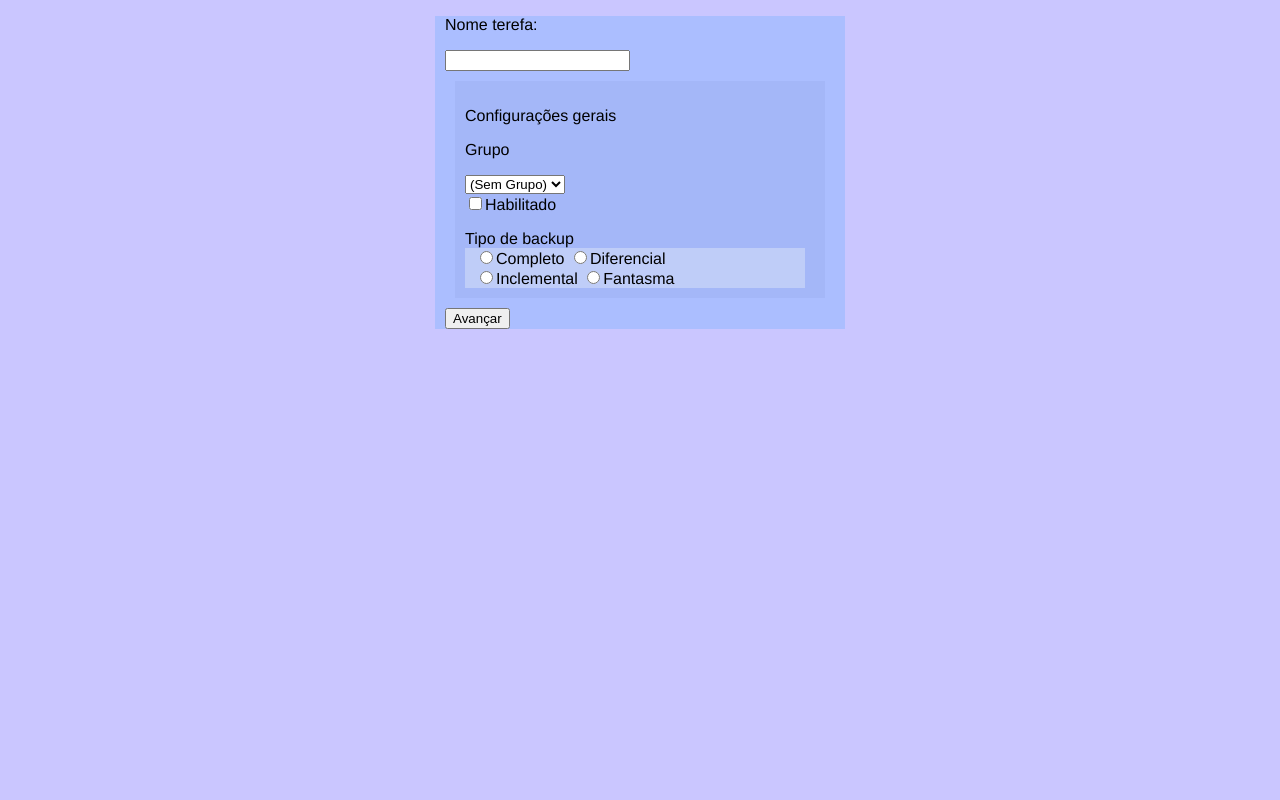
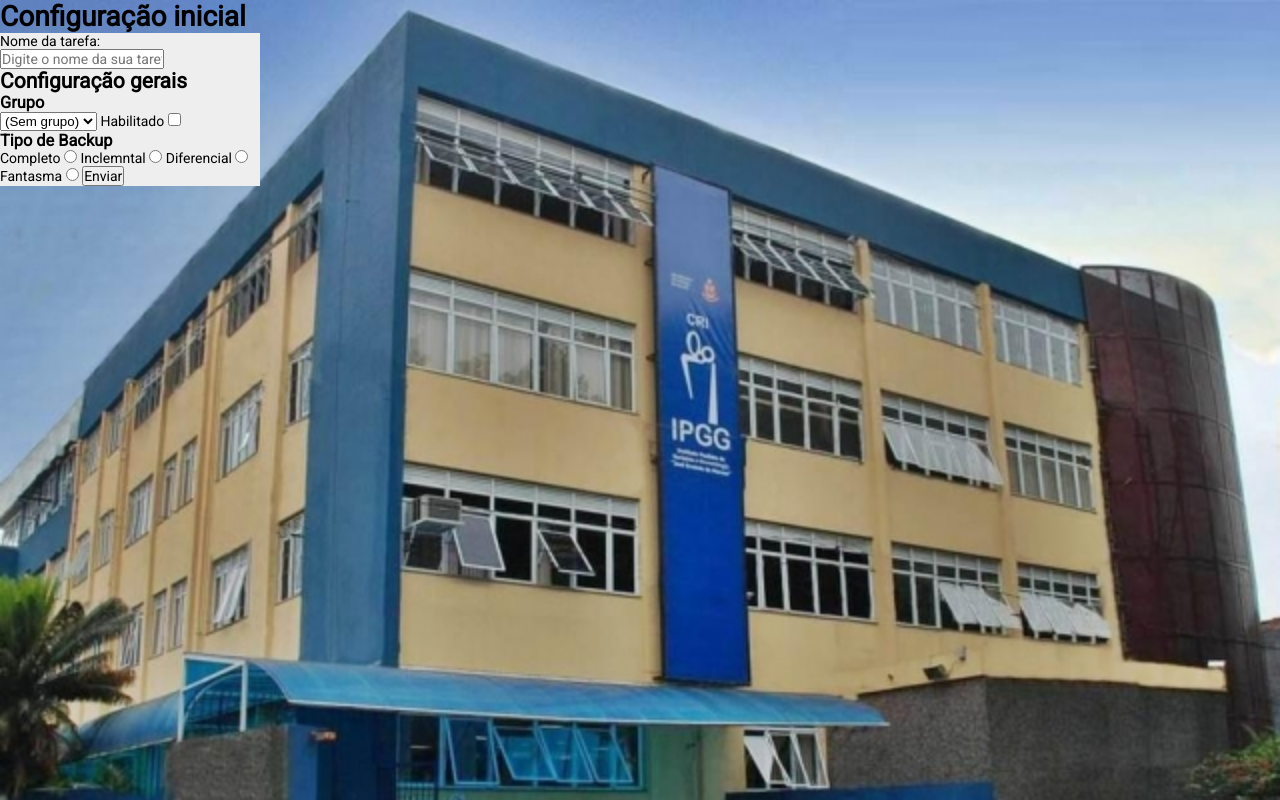
Before and after one commit to pwerder/bkviewipgg, a website: page public/index.html in a window 1280 px wide. Drawn offline with Linux system fonts and the light colour scheme.

Commit message:
Novo visual

```diff
--- a/public/index.html
+++ b/public/index.html
@@ -2,33 +2,39 @@
 <html lang="pt-br">
     <head>
         <meta charset="UTF-8">
-    <meta name="viewport" content="width=device-width, initial-scale=1.0">
-    <meta http-equiv="X-UA-Compatible" content="ie=edge">
-    <title>BKF IPGG</title>
+        <title>Backup do IPGG</title>
+        <link href="https://fonts.googleapis.com/css?family=Roboto&display=swap" rel="stylesheet">
         <link rel="stylesheet" href="main.css">
     </head>
+
     <body>
-    <div class="caixaCentral">
-        <p>Nome terefa:</p>
-        <input type="text">
-        <div class="caixaInterior">
-            <p>Configurações gerais</p>
-            <p>Grupo</p>
-            <select name="Grupo" id="">
-                <option value="Sem Grupo">(Sem Grupo)</option>
+        <div>
+            <h1>Configuração inicial</h1>
+            <form action="" class="formulario">
+                <p>Nome da tarefa:</p>
+                <input type="text" name="" id="" placeholder="Digite o nome da sua tarefa">
+
+                <h2>Configuração gerais</h2>
+                <h3>Grupo</h3>
+                <select name="" id="">
+                    <option value="">(Sem grupo)</option>
                 </select>
-            <br>
-            <input type="checkbox" name="" id="Habilitar">Habilitado
-            <p class="pbkf">Tipo de backup</p>
-            <div class="caixaTipoBKF">
-                <input type="radio" name="tipo" id="">Completo
-                <input type="radio" name="tipo" id="">Diferencial
-                <br>
-                <input type="radio" name="tipo" id="">Inclemental
-                <input type="radio" name="tipo" id="">Fantasma
+                Habilitado
+                <input type="checkbox" name="" id="">
+
+                <h3>Tipo de Backup</h3>
+                Completo
+                <input type="radio" name="tipo" id="">
+                Inclemntal
+                <input type="radio" name="tipo" id="">
+                Diferencial
+                <input type="radio" name="tipo" id="">
+                Fantasma
+                <input type="radio" name="tipo" id="">
+
+                <input class="botao" type="submit" value="Enviar">
+            </form>
         </div>
-        </div>
-        <button>Avançar</button>
-    </div>
+
     </body>
 </html>
--- a/public/main.css
+++ b/public/main.css
@@ -1,29 +1,32 @@
-body {
+* {
     margin: 0;
     padding: 0;
-    font-family: Helvetica, Arial, sans-serif;
-    background-color: #cac6ff;
+    outline: 0;
+    box-sizing: border-box;
 }
 
-.caixaCentral {
-    width: 400px;
-    margin: 10px auto;
-    padding-left: 10px;
-    background-color: #ABBEFF;
+body {
+    background: #000 url('../img/ipgg.png') no-repeat;
+    background-size: cover;
+    min-height: 100%;
 }
 
-.caixaInterior {
-    width: 350px;
-    margin: 10px;
-    padding: 10px;
-    background-color: rgb(164, 183, 248);
+body, input, button {
+    font-family: 'Roboto', Arial, Helvetica, sans-serif;
+    font-size: 14px;
 }
-.pbkf{
-    margin-bottom: 0px;
+
+.formulario {
+    background-color: rgb(238, 238, 238);
+    width: 260px;
 }
-.caixaTipoBKF {
-    width: 330px;
-    padding-top: 0px;
-    padding-left: 10px ;
-    background-color: rgb(191, 205, 248);
+
+.botao {
+    cursor: pointer;
 }
+
+.view-tarefa {
+    background-color: black;
+    width: 300px;
+    height: 100px;
+}
```
Also changed, not shown: public/img/ipgg.png (added). Lines whose indentation alone changed are shown as unchanged.
